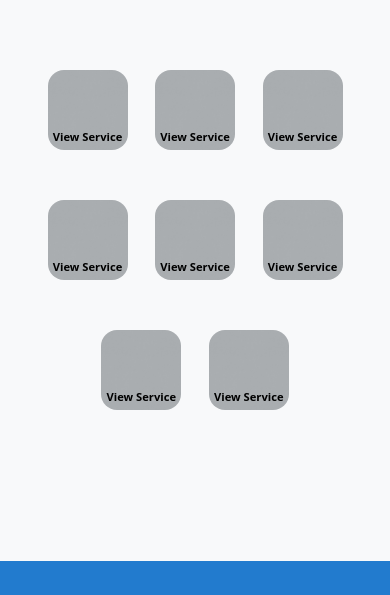
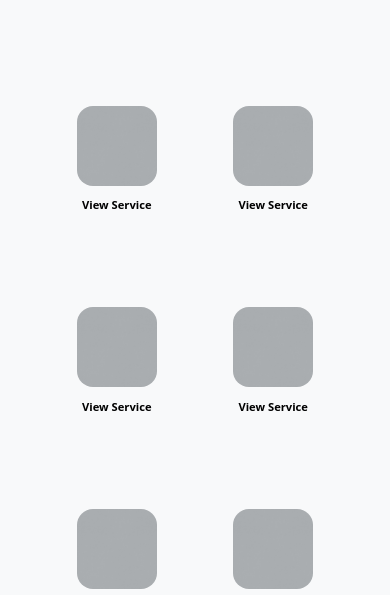
Before and after one commit to jhonjoshua22/barangay, a plain HTML site: page index.html in a window 390 px wide. Shown: the part 3459-4054 px from the top of the page. Drawn offline with nearby package versions, Linux system fonts and the light colour scheme.

Commit message:
Update styles.css

```diff
--- a/styles.css
+++ b/styles.css
@@ -317,9 +317,8 @@
   }
 
   .services .container {
-    width: 25vw !important;
-    height: auto !important;
-    font-size: 20px !important;
+    width: 40% !important;
+    height: 18vh !important;
     margin: 25px 5px;
     border-radius: 10px;
     border-bottom: none;
```
